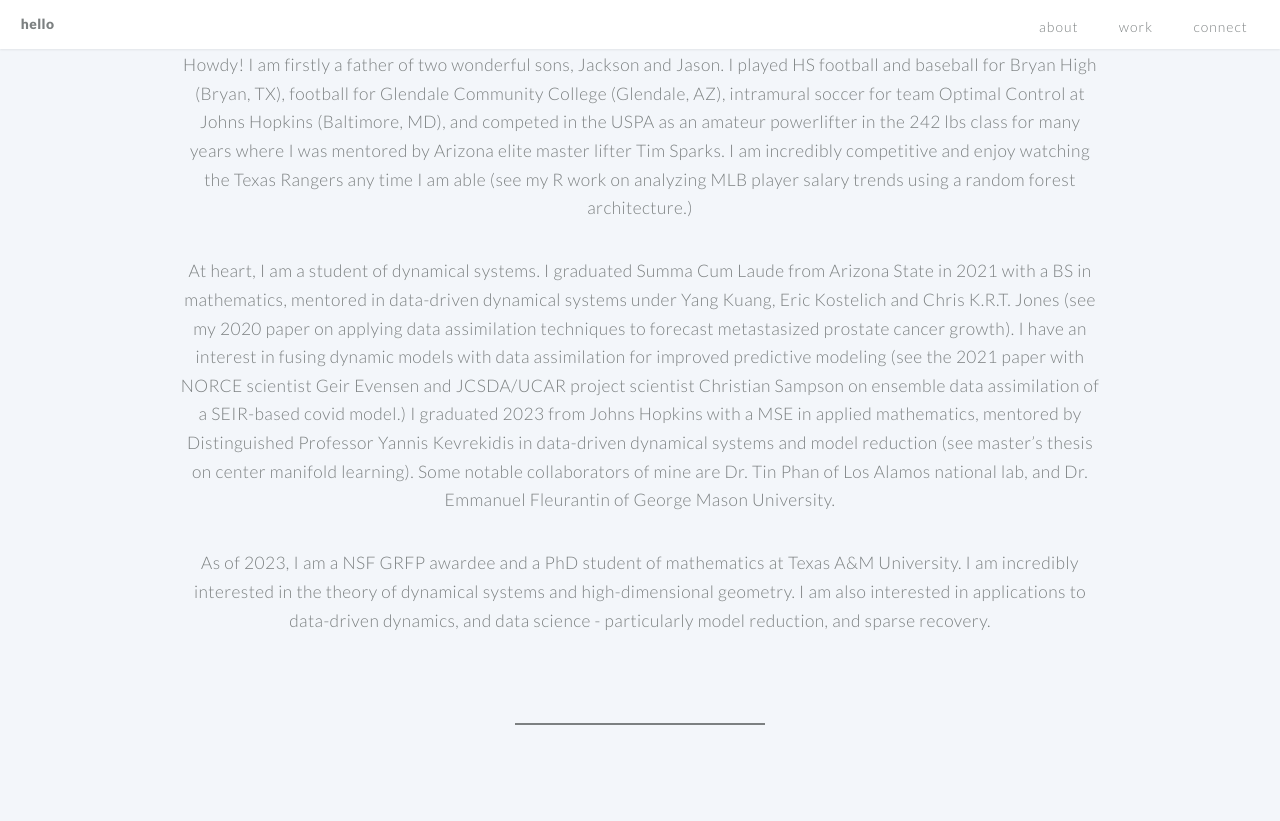
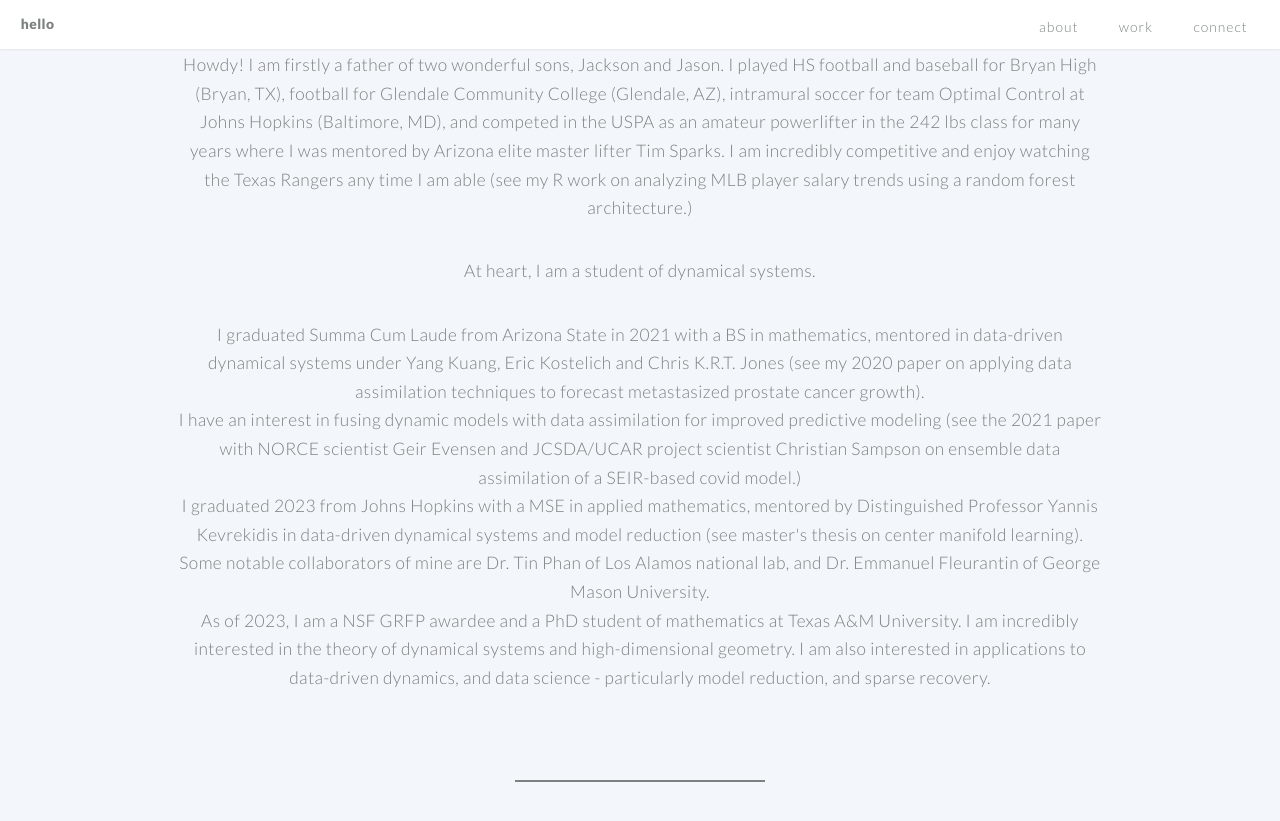
Before and after one commit to jben33/jben33.github.io, a Jekyll site: the page built from index.md, in a window 1280 px wide and 900 px high, scrolled down 818 px. Shown: the top 821 px of the window. Built offline with Jekyll 4.4.1, drawn with Linux system fonts in a browser that asks for light colours.

Commit message:
Update index.md

```diff
--- a/index.md
+++ b/index.md
@@ -43,6 +43,11 @@ cta_button_label: contact # the label on the button
 [//]: # (write a bit about yourself here)
 Howdy! I am firstly a father of two wonderful sons, Jackson and Jason. I played HS football and baseball for Bryan High (Bryan, TX), football for Glendale Community College (Glendale, AZ), intramural soccer for team Optimal Control at Johns Hopkins (Baltimore, MD), and competed in the USPA as an amateur powerlifter in the 242 lbs class for many years where I was mentored by Arizona elite master lifter Tim Sparks. I am incredibly competitive and enjoy watching the Texas Rangers any time I am able (see my R work on analyzing MLB player salary trends using a random forest architecture.)
 
-At heart, I am a student of dynamical systems. I graduated Summa Cum Laude from Arizona State in 2021 with a BS in mathematics, mentored in data-driven dynamical systems under Yang Kuang, Eric Kostelich and Chris K.R.T. Jones (see my 2020 paper on applying data assimilation techniques to forecast metastasized prostate cancer growth). I have an interest in fusing dynamic models with data assimilation for improved predictive modeling (see the 2021 paper with NORCE scientist Geir Evensen and JCSDA/UCAR project scientist Christian Sampson on ensemble data assimilation of a SEIR-based covid model.) I graduated 2023 from Johns Hopkins with a MSE in applied mathematics, mentored by Distinguished Professor Yannis Kevrekidis in data-driven dynamical systems and model reduction (see master's thesis on center manifold learning). Some notable collaborators of mine are Dr. Tin Phan of Los Alamos national lab, and Dr. Emmanuel Fleurantin of George Mason University.
-
-As of 2023, I am a NSF GRFP awardee and a PhD student of mathematics at Texas A&M University. I am incredibly interested in the theory of dynamical systems and high-dimensional geometry. I am also interested in applications to data-driven dynamics, and data science - particularly model reduction, and sparse recovery.
+At heart, I am a student of dynamical systems.
+<ul>
+    <li>I graduated Summa Cum Laude from Arizona State in 2021 with a BS in mathematics, mentored in data-driven dynamical systems under Yang Kuang, Eric Kostelich and Chris K.R.T. Jones (see my 2020 paper on applying data assimilation techniques to forecast metastasized prostate cancer growth).</li>
+    <li>I have an interest in fusing dynamic models with data assimilation for improved predictive modeling (see the 2021 paper with NORCE scientist Geir Evensen and JCSDA/UCAR project scientist Christian Sampson on ensemble data assimilation of a SEIR-based covid model.)</li>
+  <li>I graduated 2023 from Johns Hopkins with a MSE in applied mathematics, mentored by Distinguished Professor Yannis Kevrekidis in data-driven dynamical systems and model reduction (see master's thesis on center manifold learning).</li>
+  <li>Some notable collaborators of mine are Dr. Tin Phan of Los Alamos national lab, and Dr. Emmanuel Fleurantin of George Mason University.</li>
+  <li>As of 2023, I am a NSF GRFP awardee and a PhD student of mathematics at Texas A&M University. I am incredibly interested in the theory of dynamical systems and high-dimensional geometry. I am also interested in applications to data-driven dynamics, and data science - particularly model reduction, and sparse recovery.</li>
+</ul>
```
